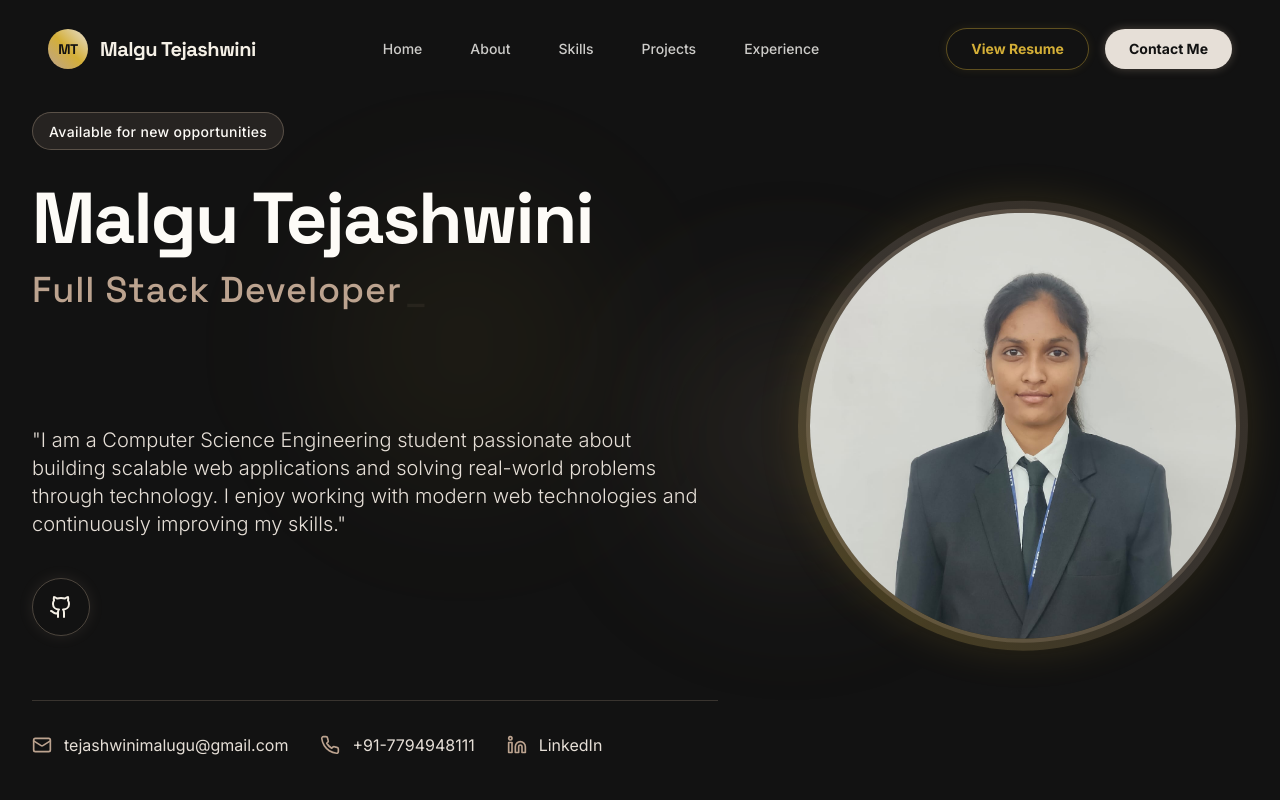
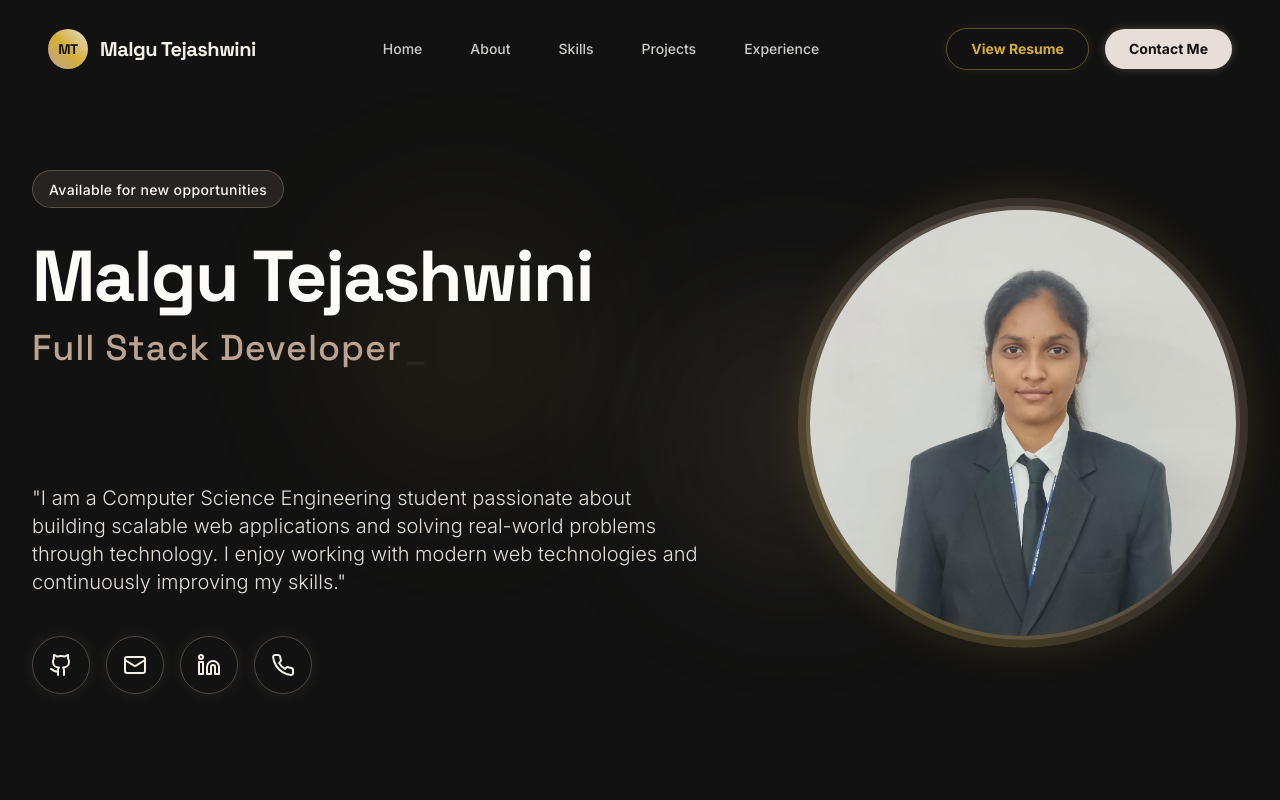
Before and after one commit to MalguTejashwini/Tejashwini-Portfolio, a React (Vite) app: page / in a window 1280 px wide. Shown: the top 800 px of the page. Built offline with nearby package versions, Linux system fonts and the light colour scheme.

Commit message:
consolidate social links in hero section

```diff
--- a/src/components/Hero.jsx
+++ b/src/components/Hero.jsx
@@ -80,38 +80,22 @@ const Hero = () => {
                         animate={{ opacity: 1, y: 0 }}
                         transition={{ duration: 0.8, delay: 0.6 }}
                     >
-                        <div className="flex gap-4 w-full sm:w-auto justify-center">
+                        <div className="flex flex-wrap gap-4 w-full sm:w-auto justify-center lg:justify-start">
                             <a href="https://github.com/MalguTejashwini" target="_blank" rel="noopener noreferrer" className="inline-flex items-center justify-center p-4 rounded-full text-cream border border-nude/30 hover:border-nude hover:bg-nude/10 transition-all duration-300 backdrop-blur-sm shadow-[0_0_15px_rgba(212,188,164,0.1)] hover:shadow-[0_0_30px_rgba(212,188,164,0.3)] transform hover:-translate-y-1">
                                 <Github className="h-6 w-6" />
                                 <span className="sr-only">GitHub</span>
                             </a>
-                            <a href="mailto:tejashwinimalugu@gmail.com" className="inline-flex items-center justify-center p-4 rounded-full text-cream border border-nude/30 hover:border-nude hover:bg-nude/10 transition-all duration-300 backdrop-blur-sm shadow-[0_0_15px_rgba(212,188,164,0.1)] hover:shadow-[0_0_30px_rgba(212,188,164,0.3)] transform hover:-translate-y-1 lg:hidden">
+                            <a href="mailto:tejashwinimalugu@gmail.com" className="inline-flex items-center justify-center p-4 rounded-full text-cream border border-nude/30 hover:border-nude hover:bg-nude/10 transition-all duration-300 backdrop-blur-sm shadow-[0_0_15px_rgba(212,188,164,0.1)] hover:shadow-[0_0_30px_rgba(212,188,164,0.3)] transform hover:-translate-y-1">
                                 <Mail className="h-6 w-6" />
+                                <span className="sr-only">Email</span>
                             </a>
-                            <a href="https://www.linkedin.com/in/malugu-tejashwini1206" target="_blank" rel="noopener noreferrer" className="inline-flex items-center justify-center p-4 rounded-full text-cream border border-nude/30 hover:border-nude hover:bg-nude/10 transition-all duration-300 backdrop-blur-sm shadow-[0_0_15px_rgba(212,188,164,0.1)] hover:shadow-[0_0_30px_rgba(212,188,164,0.3)] transform hover:-translate-y-1 lg:hidden">
+                            <a href="https://www.linkedin.com/in/malugu-tejashwini1206" target="_blank" rel="noopener noreferrer" className="inline-flex items-center justify-center p-4 rounded-full text-cream border border-nude/30 hover:border-nude hover:bg-nude/10 transition-all duration-300 backdrop-blur-sm shadow-[0_0_15px_rgba(212,188,164,0.1)] hover:shadow-[0_0_30px_rgba(212,188,164,0.3)] transform hover:-translate-y-1">
                                 <Linkedin className="h-6 w-6" />
+                                <span className="sr-only">LinkedIn</span>
                             </a>
-                        </div>
-                    </motion.div>
-
-                    <motion.div
-                        className="mt-16 pt-8 border-t border-nude/20 hidden lg:block"
-                        initial={{ opacity: 0 }}
-                        animate={{ opacity: 1 }}
-                        transition={{ duration: 1, delay: 0.8 }}
-                    >
-                        <div className="flex flex-wrap justify-start gap-8 text-beige text-sm sm:text-base">
-                            <a href="mailto:tejashwinimalugu@gmail.com" className="flex items-center hover:text-gold transition-colors group">
-                                <Mail className="h-5 w-5 mr-3 text-nude-dark group-hover:text-gold transition-colors" />
-                                tejashwinimalugu@gmail.com
-                            </a>
-                            <a href="tel:+917794948111" className="flex items-center hover:text-gold transition-colors group">
-                                <Phone className="h-5 w-5 mr-3 text-nude-dark group-hover:text-gold transition-colors" />
-                                +91-7794948111
-                            </a>
-                            <a href="https://www.linkedin.com/in/malugu-tejashwini1206" target="_blank" rel="noopener noreferrer" className="flex items-center hover:text-gold transition-colors group">
-                                <Linkedin className="h-5 w-5 mr-3 text-nude-dark group-hover:text-gold transition-colors" />
-                                LinkedIn
+                            <a href="tel:+917794948111" className="inline-flex items-center justify-center p-4 rounded-full text-cream border border-nude/30 hover:border-nude hover:bg-nude/10 transition-all duration-300 backdrop-blur-sm shadow-[0_0_15px_rgba(212,188,164,0.1)] hover:shadow-[0_0_30px_rgba(212,188,164,0.3)] transform hover:-translate-y-1">
+                                <Phone className="h-6 w-6" />
+                                <span className="sr-only">Phone</span>
                             </a>
                         </div>
                     </motion.div>
```
